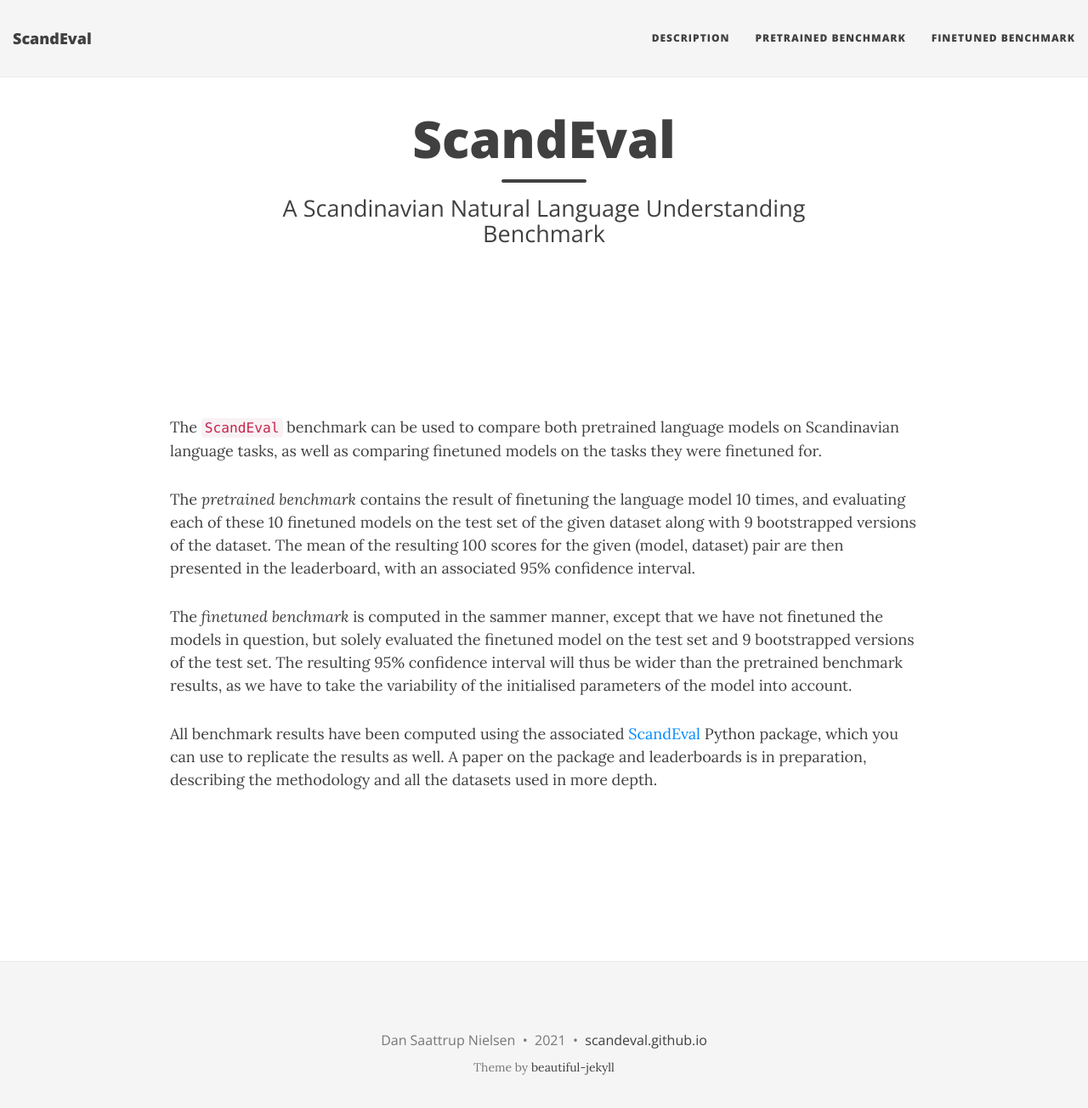
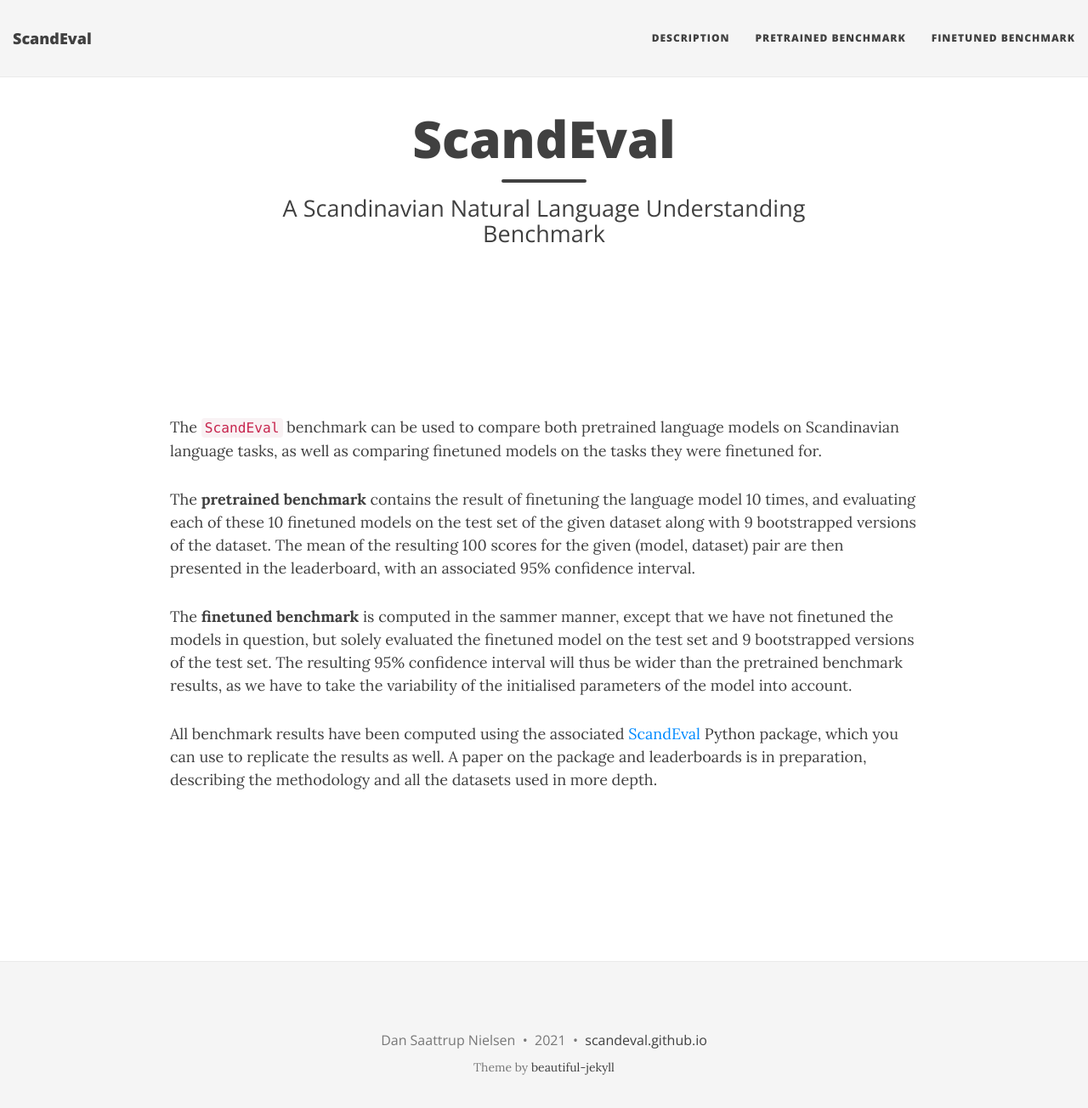
Before and after one commit to ScandEval/scandeval.github.io, a Jekyll site: the page built from index.md, in a window 1280 px wide and 1317 px high. Shown: the top 1304 px of the window at 85% size. Built offline with Jekyll 4.4.1, drawn with Linux system fonts in a browser that asks for light colours; nearby versions of some CDN libraries; a script that is not in the unit is left out.

Commit message:
fix: Bold from italics

```diff
--- a/index.md
+++ b/index.md
@@ -11,18 +11,18 @@ The `ScandEval` benchmark can be used to compare both pretrained language
 models on Scandinavian language tasks, as well as comparing finetuned models on
 the tasks they were finetuned for.
 
-The *pretrained benchmark* contains the result of finetuning the language model
-10 times, and evaluating each of these 10 finetuned models on the test set of
-the given dataset along with 9 bootstrapped versions of the dataset. The
+The **pretrained benchmark** contains the result of finetuning the language
+model 10 times, and evaluating each of these 10 finetuned models on the test
+set of the given dataset along with 9 bootstrapped versions of the dataset. The
 mean of the resulting 100 scores for the given (model, dataset) pair are then
 presented in the leaderboard, with an associated 95% confidence interval.
 
-The *finetuned benchmark* is computed in the sammer manner, except that we have
-not finetuned the models in question, but solely evaluated the finetuned model
-on the test set and 9 bootstrapped versions of the test set. The resulting 95%
-confidence interval will thus be wider than the pretrained benchmark results,
-as we have to take the variability of the initialised parameters of the model
-into account.
+The **finetuned benchmark** is computed in the sammer manner, except that we
+have not finetuned the models in question, but solely evaluated the finetuned
+model on the test set and 9 bootstrapped versions of the test set. The
+resulting 95% confidence interval will thus be wider than the pretrained
+benchmark results, as we have to take the variability of the initialised
+parameters of the model into account.
 
 All benchmark results have been computed using the associated
 [ScandEval](https://github.com/saattrupdan/ScandEval) Python package, which you
```
